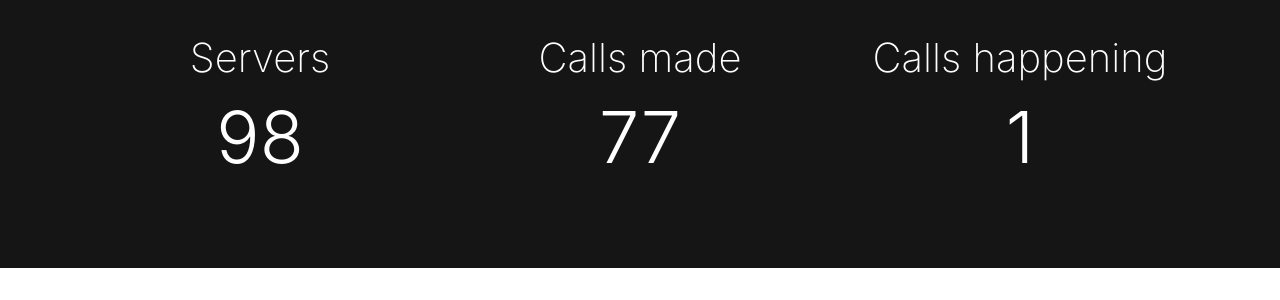
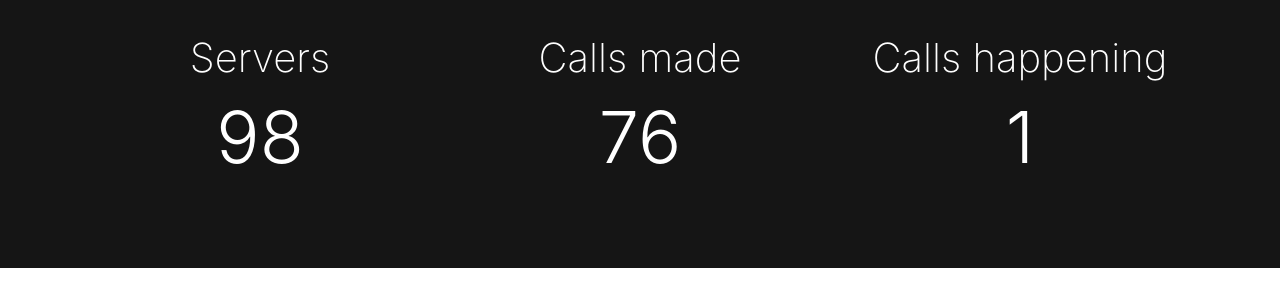
Before and after one commit to tumblenet/tnphone.tumblenet.ga, a Jekyll site: the page built from index.html, in a window 1280 px wide and 900 px high, scrolled down 443 px. Shown: the part 167-467 px from the top of the window. Built offline with Jekyll 4.4.1, drawn with Linux system fonts in a browser that asks for light colours; nearby versions of some CDN libraries.

Commit message:
Update Phones feed

```diff
--- a/_data/phones.json
+++ b/_data/phones.json
@@ -1,5 +1,5 @@
 {
-	"callsMade": 77,
+	"callsMade": 76,
 	"servers": 98,
 	"currentCalls": 1
 }
```
